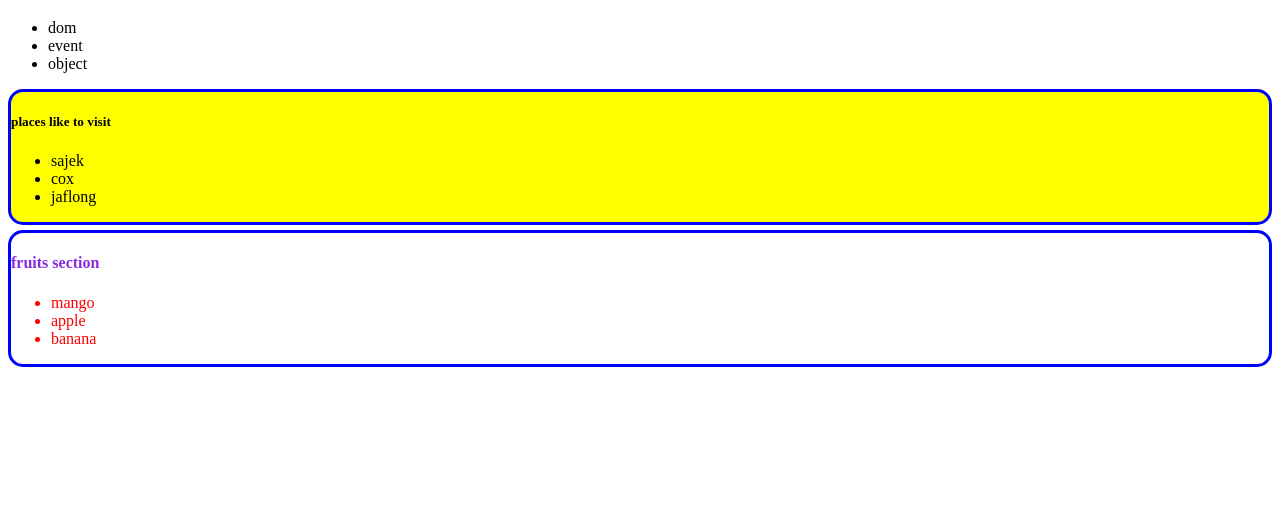
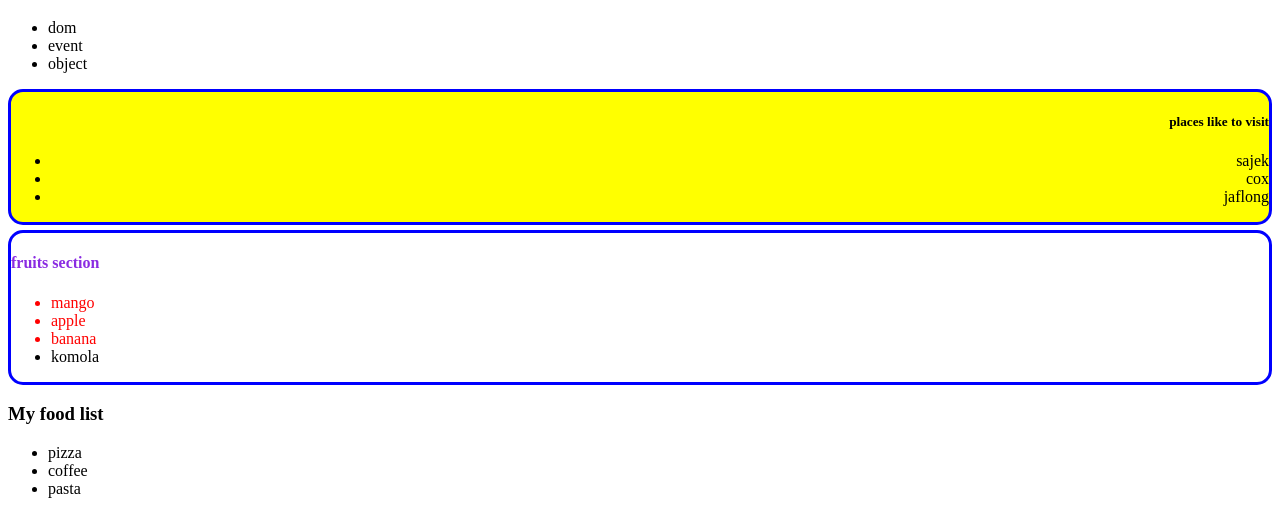
Before and after one commit to RoufRain/js-topic-review, a website: page js-dom/dom.html in a window 1280 px wide. Shown: the part 116-648 px from the top of the page. Drawn offline with Linux system fonts and the light colour scheme.

Commit message:
create element,appned child   add using js

```diff
--- /dev/null
+++ b/js-dom/appnedchild.js
@@ -0,0 +1,25 @@
+//add html element using js,createElement,appendChild
+const fruitsList = document.getElementById("fruits-ul");
+const li = document.createElement("li");
+li.innerText = "komola";
+fruitsList.appendChild(li);
+
+//add a full section into the body
+const mainContainer = document.getElementById("main-container");
+const section = document.createElement("section");
+const h3 = document.createElement("h3");
+h3.innerText = "My food list";
+section.appendChild(h3);
+mainContainer.appendChild(section);
+
+const ul = document.createElement("ul");
+section.appendChild(ul);
+const li1 = document.createElement("li");
+li1.innerText = "pizza";
+ul.appendChild(li1);
+const li2 = document.createElement("li");
+li2.innerText = "coffee";
+ul.appendChild(li2);
+const li3 = document.createElement("li");
+li3.innerText = "pasta";
+ul.appendChild(li3);
--- a/js-dom/dom.css
+++ b/js-dom/dom.css
@@ -11,3 +11,6 @@ header {
 #fruits-title {
   color: blueviolet;
 }
+#places-container {
+  text-align: right;
+}
--- a/js-dom/dom.html
+++ b/js-dom/dom.html
@@ -8,7 +8,7 @@
   </head>
   <body>
     <header>Welcome to dom introduction</header>
-    <main>
+    <main id="main-container">
       <h1>this is dom main</h1>
       <ul>
         <li>dom</li>
@@ -25,7 +25,7 @@
       </section>
       <section class="fruits-container">
         <h4 id="fruits-title">fruits section</h4>
-        <ul>
+        <ul id="fruits-ul">
           <li class="fruits-name">mango</li>
           <li class="fruits-name">apple</li>
           <li class="fruits-name">banana</li>
@@ -36,5 +36,6 @@
     <!-- for js connection -->
     <script src="dom.js"></script>
     <script src="domstylewithjs.js"></script>
+    <script src="appnedchild.js"></script>
   </body>
 </html>
```
